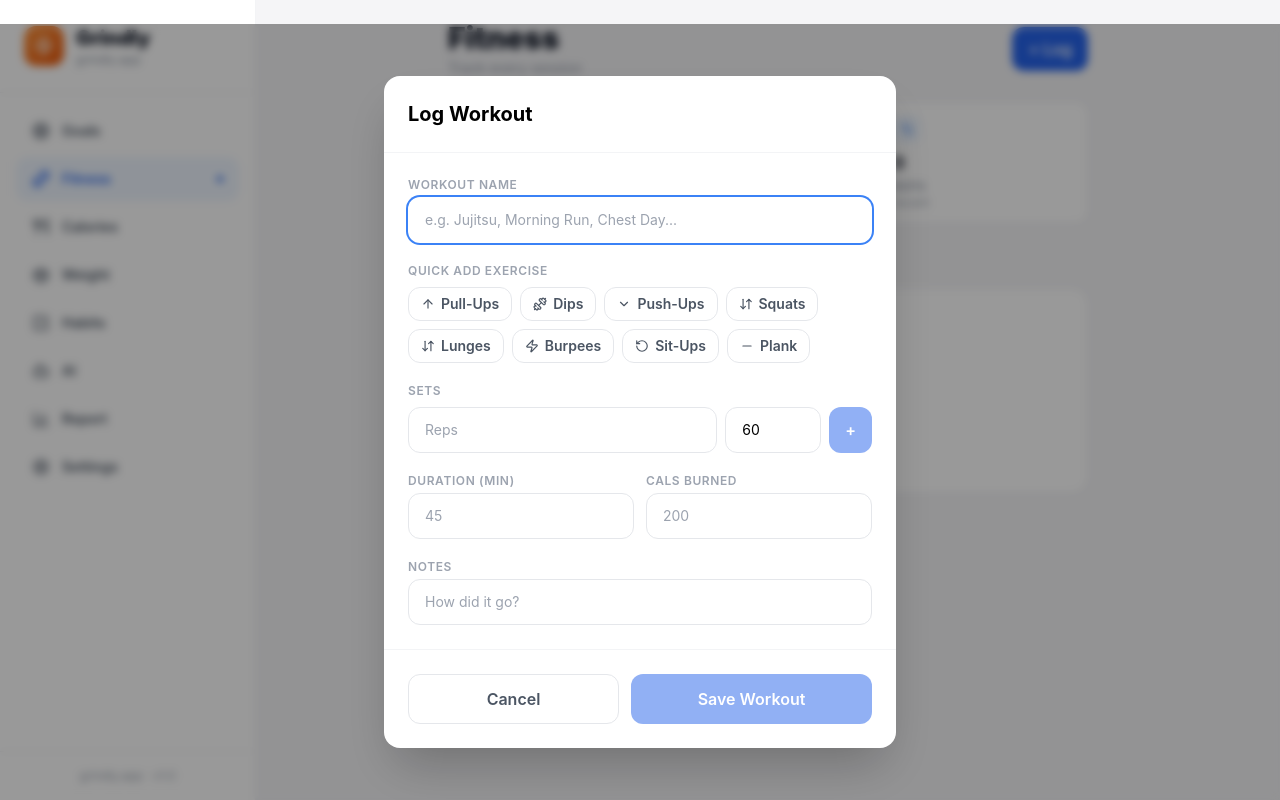
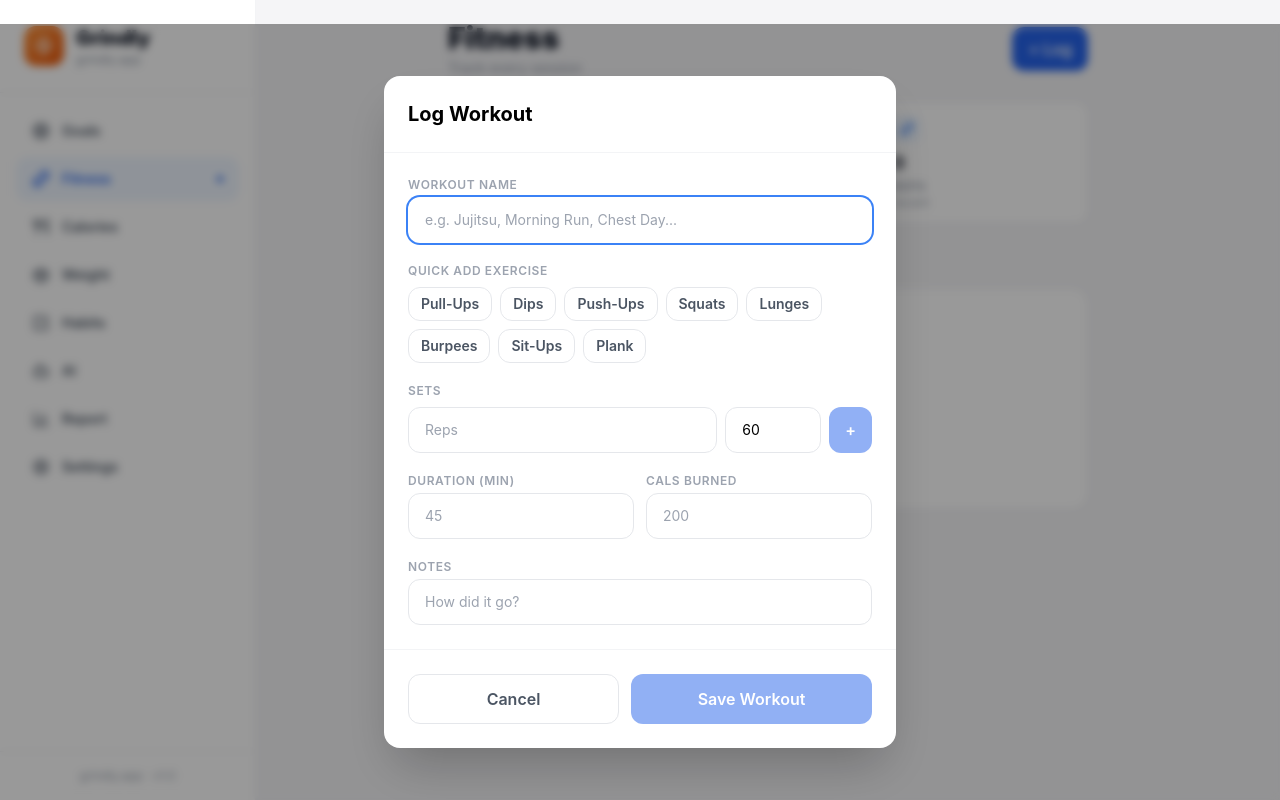
Before and after one commit to aminayawork-tech/Grindly, a Next.js app in the folder web/: page /fitness in a window 1280 px wide. Both pictures are taken after a click on the button "+ Log". Built offline with nearby package versions, Linux system fonts and the light colour scheme.

Commit message:
feat: update all pages to use Lucide icons (pages 1/2)

```diff
--- a/web/app/fitness/page.tsx
+++ b/web/app/fitness/page.tsx
@@ -4,44 +4,36 @@ import { useState } from 'react';
 import { useStore } from '@/lib/store';
 import { WorkoutSession, WorkoutSet } from '@/lib/types';
 import { nanoid, formatDuration, formatDate } from '@/lib/utils';
+import { Flame, Zap, Dumbbell, Activity, Leaf, Droplets, Shield } from 'lucide-react';
+import type { LucideIcon } from 'lucide-react';
 import StatCard from '@/components/StatCard';
-import { Dumbbell, Activity, Waves, Bike, Mountain, Zap, PersonStanding, Swords, ArrowUp, ChevronDown, ArrowDownUp, RotateCcw, Minus, X, Flame } from 'lucide-react';
-import type { LucideIcon } from 'lucide-react';
 
-const CALISTHENICS_PRESETS: { label: string; Icon: LucideIcon }[] = [
-  { label: 'Pull-Ups', Icon: ArrowUp },
-  { label: 'Dips', Icon: Dumbbell },
-  { label: 'Push-Ups', Icon: ChevronDown },
-  { label: 'Squats', Icon: ArrowDownUp },
-  { label: 'Lunges', Icon: ArrowDownUp },
-  { label: 'Burpees', Icon: Zap },
-  { label: 'Sit-Ups', Icon: RotateCcw },
-  { label: 'Plank', Icon: Minus },
+const CALISTHENICS_PRESETS = [
+  'Pull-Ups', 'Dips', 'Push-Ups', 'Squats', 'Lunges', 'Burpees', 'Sit-Ups', 'Plank',
 ];
 
-function getWorkoutIcon(name: string): LucideIcon {
+function workoutIconComponent(name: string): LucideIcon {
   const n = name.toLowerCase();
-  if (/jujitsu|bjj|jiu.?jitsu|grappl/.test(n)) return Swords;
+  if (/jujitsu|bjj|jiu.?jitsu|grappl/.test(n)) return Shield;
   if (/box|muay|kickbox/.test(n)) return Zap;
   if (/run|jog|sprint/.test(n)) return Activity;
-  if (/swim/.test(n)) return Waves;
-  if (/bike|cycl/.test(n)) return Bike;
-  if (/yoga/.test(n)) return PersonStanding;
-  if (/hike|walk/.test(n)) return Mountain;
-  if (/lift|weight|gym/.test(n)) return Dumbbell;
-  return Zap;
+  if (/swim/.test(n)) return Droplets;
+  if (/bike|cycl/.test(n)) return Zap;
+  if (/yoga/.test(n)) return Leaf;
+  if (/hike|walk/.test(n)) return Activity;
+  return Dumbbell;
 }
 
-function getLabel(w: WorkoutSession): { label: string; Icon: LucideIcon } {
-  if (w.name) return { label: w.name, Icon: getWorkoutIcon(w.name) };
-  const legacy: Record<string, { label: string; Icon: LucideIcon }> = {
-    pullUps: { label: 'Pull-Ups', Icon: ArrowUp },
-    dips: { label: 'Dips', Icon: Dumbbell },
-    pushUps: { label: 'Push-Ups', Icon: ChevronDown },
-    running: { label: 'Running', Icon: Activity },
-    custom: { label: 'Workout', Icon: Zap },
+function getLabel(w: WorkoutSession): string {
+  if (w.name) return w.name;
+  const legacy: Record<string, string> = {
+    pullUps: 'Pull-Ups',
+    dips: 'Dips',
+    pushUps: 'Push-Ups',
+    running: 'Running',
+    custom: 'Workout',
   };
-  return legacy[w.type] ?? { label: 'Workout', Icon: Zap };
+  return legacy[w.type] ?? 'Workout';
 }
 
 export default function FitnessPage() {
@@ -101,29 +93,32 @@ export default function FitnessPage() {
       </div>
 
       <div className="grid grid-cols-3 gap-2">
-        <StatCard label="Workouts" value={`${weeklyWorkouts}`} subtitle="this week" icon={<Dumbbell size={14} />} color="orange" compact />
-        <StatCard label="Cals" value={`${Math.round(totalCalories)}`} subtitle="burned" icon={<Flame size={14} />} color="red" compact />
-        <StatCard label="Reps" value={`${totalReps}`} subtitle="recent" icon={<Activity size={14} />} color="blue" compact />
+        <StatCard label="Workouts" value={`${weeklyWorkouts}`} subtitle="this week" icon={<Flame size={14} />} color="orange" compact />
+        <StatCard label="Cals" value={`${Math.round(totalCalories)}`} subtitle="burned" icon={<Zap size={14} />} color="red" compact />
+        <StatCard label="Reps" value={`${totalReps}`} subtitle="recent" icon={<Dumbbell size={14} />} color="blue" compact />
       </div>
 
       <div>
         <h2 className="section-title mb-3">Recent Workouts</h2>
         {store.workouts.length === 0 ? (
           <div className="card text-center py-12">
-            <Dumbbell size={48} className="mx-auto text-gray-200 mb-3" />
+            <div className="w-16 h-16 bg-orange-50 rounded-2xl flex items-center justify-center mx-auto mb-3">
+              <Dumbbell size={32} className="text-orange-400" />
+            </div>
             <p className="font-semibold text-gray-500">No workouts yet</p>
             <p className="text-sm text-gray-400 mt-1">Tap + Log to get started</p>
           </div>
         ) : (
           <div className="space-y-3">
             {store.workouts.slice(0, 15).map(w => {
-              const { label, Icon: WorkoutIcon } = getLabel(w);
+              const label = getLabel(w);
+              const IconComp = workoutIconComponent(label);
               const repsTotal = w.sets.reduce((s, x) => s + x.reps, 0);
               const exercises = [...new Set(w.sets.map(s => s.exercise).filter(Boolean))];
               return (
                 <div key={w.id} className="card-sm flex items-center gap-4">
-                  <div className="w-12 h-12 bg-orange-50 rounded-xl flex items-center justify-center text-orange-500 flex-shrink-0">
-                    <WorkoutIcon size={24} />
+                  <div className="w-12 h-12 bg-orange-50 rounded-xl flex items-center justify-center flex-shrink-0">
+                    <IconComp size={22} className="text-orange-500" />
                   </div>
                   <div className="flex-1 min-w-0">
                     <div className="font-semibold text-gray-900">{label}</div>
@@ -165,17 +160,17 @@ export default function FitnessPage() {
               <div>
                 <label className="label mb-2 block">Quick Add Exercise</label>
                 <div className="flex flex-wrap gap-2">
-                  {CALISTHENICS_PRESETS.map(p => (
+                  {CALISTHENICS_PRESETS.map(label => (
                     <button
-                      key={p.label}
-                      onClick={() => setActiveExercise(p.label)}
-                      className={`px-3 py-1.5 rounded-xl text-sm font-semibold border transition-all flex items-center gap-1.5 ${
-                        activeExercise === p.label
+                      key={label}
+                      onClick={() => setActiveExercise(label)}
+                      className={`px-3 py-1.5 rounded-xl text-sm font-semibold border transition-all ${
+                        activeExercise === label
                           ? 'bg-blue-600 text-white border-blue-600'
                           : 'border-gray-200 text-gray-600 hover:border-blue-300'
                       }`}
                     >
-                      <p.Icon size={14} /> {p.label}
+                      {label}
                     </button>
                   ))}
                 </div>
@@ -184,14 +179,7 @@ export default function FitnessPage() {
               <div>
                 <label className="label mb-2 block">Sets {activeExercise && `· ${activeExercise}`}</label>
                 <div className="flex gap-2 mb-3">
-                  <input
-                    className="input"
-                    type="number"
-                    placeholder="Reps"
-                    value={repsInput}
-                    onChange={e => setRepsInput(e.target.value)}
-                    onKeyDown={e => e.key === 'Enter' && addSet()}
-                  />
+                  <input className="input" type="number" placeholder="Reps" value={repsInput} onChange={e => setRepsInput(e.target.value)} onKeyDown={e => e.key === 'Enter' && addSet()} />
                   <input className="input w-24" type="number" placeholder="Rest (s)" value={restInput} onChange={e => setRestInput(e.target.value)} />
                   <button onClick={addSet} disabled={!repsInput} className="btn-primary px-4">+</button>
                 </div>
@@ -201,7 +189,7 @@ export default function FitnessPage() {
                       <div key={s.id} className="flex items-center justify-between bg-gray-50 rounded-xl px-4 py-2.5">
                         <span className="font-semibold text-sm text-gray-700">Set {i + 1}{s.exercise ? ` · ${s.exercise}` : ''}</span>
                         <span className="text-sm text-gray-500">{s.reps} reps · {s.restSeconds}s rest</span>
-                        <button onClick={() => setSets(prev => prev.filter(x => x.id !== s.id))} className="text-red-400 hover:text-red-600 flex items-center justify-center"><X size={14} /></button>
+                        <button onClick={() => setSets(prev => prev.filter(x => x.id !== s.id))} className="text-red-400 hover:text-red-600 text-sm">✕</button>
                       </div>
                     ))}
                   </div>
--- a/web/app/habits/page.tsx
+++ b/web/app/habits/page.tsx
@@ -4,8 +4,8 @@ import { useState } from 'react';
 import { useStore } from '@/lib/store';
 import { Habit } from '@/lib/types';
 import { nanoid, todayKey, dateKey, last7Days, currentWeekDays, sevenDayLabel, habitColorClass } from '@/lib/utils';
+import { CheckSquare, TrendingUp, Flame, MoreHorizontal } from 'lucide-react';
 import StatCard from '@/components/StatCard';
-import { CheckSquare, TrendingUp, Flame, Check, MoreHorizontal } from 'lucide-react';
 import HabitIcon, { HABIT_ICONS } from '@/components/HabitIcon';
 
 const COLORS = ['orange', 'blue', 'green', 'purple', 'pink', 'red'] as const;
@@ -99,14 +99,20 @@ export default function HabitsPage() {
                         done ? `${colorCls.bg} text-white shadow-sm` : 'bg-white border-2 border-gray-200'
                       }`}
                     >
-                      {done && <Check size={14} />}
+                      {done && <span className="text-xs font-bold">✓</span>}
                     </button>
 
                     <div className="flex-1 min-w-0">
                       <div className="flex items-center gap-1.5">
-                        <HabitIcon name={habit.icon} size={14} />
+                        <span className={`flex-shrink-0 ${done ? 'text-gray-400' : 'text-gray-600'}`}>
+                          <HabitIcon name={habit.icon} size={14} />
+                        </span>
                         <span className={`font-semibold text-sm truncate ${done ? 'line-through text-gray-400' : 'text-gray-900'}`}>{habit.name}</span>
-                        {streak > 0 && <span className="text-xs font-bold text-orange-500 flex-shrink-0 flex items-center gap-0.5"><Flame size={10} />{streak}</span>}
+                        {streak > 0 && (
+                          <span className="text-xs font-bold text-orange-500 flex-shrink-0 flex items-center gap-0.5">
+                            <Flame size={10} />{streak}
+                          </span>
+                        )}
                       </div>
                       <div className="text-xs text-gray-400 mt-0.5">{Math.round(rate * 100)}% this week</div>
                     </div>
@@ -130,7 +136,7 @@ export default function HabitsPage() {
                                   : 'bg-gray-100'
                               }`}
                             >
-                              {completed && <Check size={9} />}
+                              {completed && <span className="text-[9px] font-bold text-white">✓</span>}
                             </div>
                           );
                         })}
@@ -139,7 +145,7 @@ export default function HabitsPage() {
 
                     <button
                       onClick={() => setDeleteConfirm(confirming ? null : habit.id)}
-                      className="text-gray-300 hover:text-red-400 flex-shrink-0 leading-none transition-colors"
+                      className="text-gray-300 hover:text-red-400 flex-shrink-0 transition-colors"
                     >
                       <MoreHorizontal size={16} />
                     </button>
@@ -163,7 +169,9 @@ export default function HabitsPage() {
 
       {store.habits.length === 0 && (
         <div className="card text-center py-12">
-          <CheckSquare size={48} className="mx-auto text-gray-200 mb-3" />
+          <div className="w-16 h-16 bg-green-50 rounded-2xl flex items-center justify-center mx-auto mb-3">
+            <CheckSquare size={32} className="text-green-400" />
+          </div>
           <p className="font-semibold text-gray-500">No habits yet</p>
           <p className="text-sm text-gray-400 mt-1">Add your first habit to start building streaks</p>
         </div>
```
Also changed, not shown: web/app/page.tsx (+17 -14 lines).
